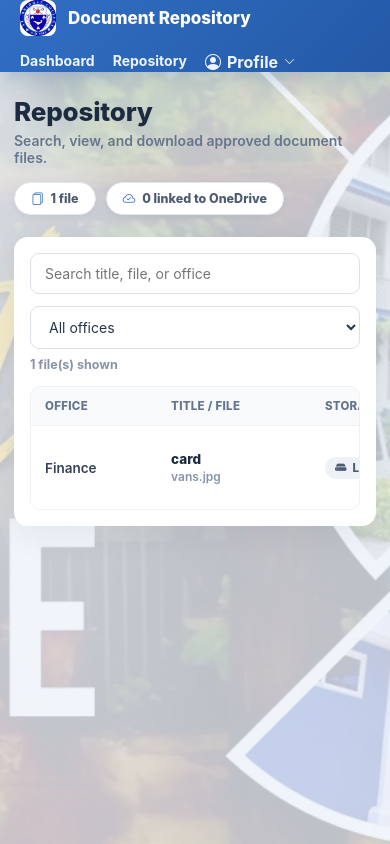
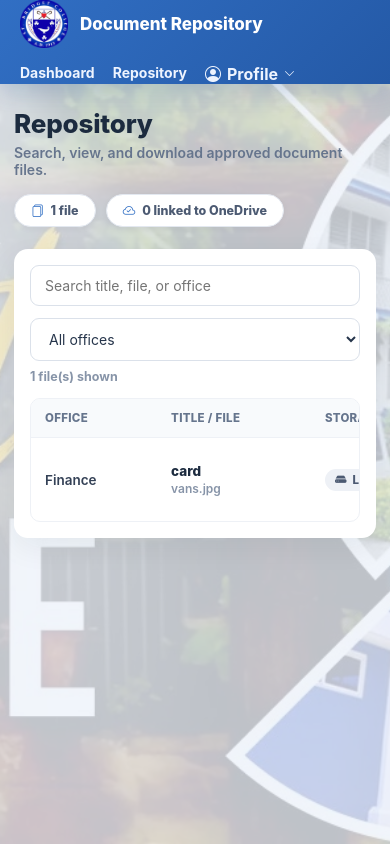
Before and after one commit to AdrianBalmes/qualityassurancesystem---php-system, a PHP site: page /repository.php in a window 390 px wide. Run offline with PHP 8.4, Linux system fonts and the light colour scheme; a user stored in the database is signed in; data comes from the database, SQL or seed files in the repository.

Commit message:
Drop the white box behind the crest and enlarge it
The brand slot framed the logo in a white rounded square, which the
transparent PNG no longer needs. The crest now sits directly on the blue
bar at 48px, up from 38 (40px on small screens, up from 32).

Co-Authored-By: Claude Opus 5 <noreply@anthropic.com>

```diff
--- a/activity_log.php
+++ b/activity_log.php
@@ -155,7 +155,7 @@ body{margin:0;background:#eef3fb;color:#344156;font-family:Arial,Helvetica,sans-
 .topbar{background:linear-gradient(135deg,#316fc4,#2459a6);color:#fff;box-shadow:0 8px 20px rgba(44,93,165,.2)}
 .nav-wrap{max-width:1680px;margin:auto;min-height:74px;padding:0 clamp(14px,2vw,32px);display:flex;align-items:center;justify-content:space-between;gap:18px}
 .brand{display:flex;align-items:center;gap:14px;font-size:22px;font-weight:800}
-.brand-icon{width:38px;height:38px;border-radius:8px;background:#fff;color:#316fc4;display:grid;place-items:center}
+.brand-icon{width:48px;height:48px;display:grid;place-items:center;flex-shrink:0}
 .nav-links{display:flex;gap:20px;flex-wrap:wrap;align-items:center}
 .nav-links a{color:#eef4ff;text-decoration:none;font-weight:700}
 .dashboard{max-width:1680px;margin:26px auto 42px;padding:0 clamp(14px,2vw,32px)}
@@ -191,7 +191,7 @@ body{margin:0;background:#eef3fb;color:#344156;font-family:Arial,Helvetica,sans-
 </head>
 <body>
 <?php render_page_background(); ?>
-<header class="topbar"><div class="nav-wrap"><div class="brand"><span class="brand-icon"><img src="assets/sbc-logo.png" alt="St. Bridget College" style="width:100%;height:100%;object-fit:contain;border-radius:inherit"></span><?php sc_span($siteContent, 'home.brand', 'SBC Quality Assurance Electronic Documentation Dashboard'); ?></div><nav class="nav-links"><a href="home.php">Home</a><a href="repository.php">Repository</a><a href="activity_log.php">Activity Log</a><a href="manage_users.php">Users</a><?php render_profile_dropdown('admin_profile.php', 'Admin Profile'); ?></nav></div></header>
+<header class="topbar"><div class="nav-wrap"><div class="brand"><span class="brand-icon"><img src="assets/sbc-logo.png" alt="St. Bridget College" style="width:100%;height:100%;object-fit:contain"></span><?php sc_span($siteContent, 'home.brand', 'SBC Quality Assurance Electronic Documentation Dashboard'); ?></div><nav class="nav-links"><a href="home.php">Home</a><a href="repository.php">Repository</a><a href="activity_log.php">Activity Log</a><a href="manage_users.php">Users</a><?php render_profile_dropdown('admin_profile.php', 'Admin Profile'); ?></nav></div></header>
 <main class="dashboard">
 <section class="panel panel-pad">
     <h2 class="panel-title"><i class="bi bi-clock-history"></i> Activity Log</h2>
--- a/manage_users.php
+++ b/manage_users.php
@@ -110,7 +110,7 @@ body{margin:0;background:#eef3fb;color:#344156;font-family:Arial,Helvetica,sans-
 .topbar{background:linear-gradient(135deg,#316fc4,#2459a6);color:#fff;box-shadow:0 8px 20px rgba(44,93,165,.2)}
 .nav-wrap{max-width:1680px;margin:auto;min-height:74px;padding:0 clamp(14px,2vw,32px);display:flex;align-items:center;justify-content:space-between;gap:18px}
 .brand{display:flex;align-items:center;gap:14px;font-size:22px;font-weight:800}
-.brand-icon{width:38px;height:38px;border-radius:8px;background:#fff;color:#316fc4;display:grid;place-items:center}
+.brand-icon{width:48px;height:48px;display:grid;place-items:center;flex-shrink:0}
 .nav-links{display:flex;gap:20px;flex-wrap:wrap;align-items:center}
 .nav-links a{color:#eef4ff;text-decoration:none;font-weight:700}
 .page{max-width:1680px;margin:26px auto 42px;padding:0 clamp(14px,2vw,32px)}
@@ -148,7 +148,7 @@ body{margin:0;background:#eef3fb;color:#344156;font-family:Arial,Helvetica,sans-
 </head>
 <body>
 <?php render_page_background(); ?>
-<header class="topbar"><div class="nav-wrap"><div class="brand"><span class="brand-icon"><img src="assets/sbc-logo.png" alt="St. Bridget College" style="width:100%;height:100%;object-fit:contain;border-radius:inherit"></span><span>User Accounts</span></div><nav class="nav-links"><a href="home.php">Home</a><a href="repository.php">Repository</a><a href="activity_log.php">Activity Log</a><a href="manage_users.php">Users</a><?php render_profile_dropdown('admin_profile.php', 'Admin Profile'); ?></nav></div></header>
+<header class="topbar"><div class="nav-wrap"><div class="brand"><span class="brand-icon"><img src="assets/sbc-logo.png" alt="St. Bridget College" style="width:100%;height:100%;object-fit:contain"></span><span>User Accounts</span></div><nav class="nav-links"><a href="home.php">Home</a><a href="repository.php">Repository</a><a href="activity_log.php">Activity Log</a><a href="manage_users.php">Users</a><?php render_profile_dropdown('admin_profile.php', 'Admin Profile'); ?></nav></div></header>
 
 <main class="page">
     <h1 class="page-title">User Accounts</h1>
--- a/office_dashboard.php
+++ b/office_dashboard.php
@@ -179,7 +179,7 @@ body{margin:0;background:#f1f5fb;color:#344156;font-family:Arial,Helvetica,sans-
 .topbar{background:linear-gradient(135deg,#316fc4,#2459a6);color:#fff;box-shadow:0 8px 20px rgba(44,93,165,.2)}
 .nav-wrap{max-width:1680px;margin:auto;min-height:74px;padding:0 clamp(14px,2vw,32px);display:flex;align-items:center;justify-content:space-between;gap:18px}
 .brand{display:flex;align-items:center;gap:14px;font-size:22px;font-weight:800}
-.brand-icon{width:38px;height:38px;border-radius:8px;background:#fff;color:#316fc4;display:grid;place-items:center}
+.brand-icon{width:48px;height:48px;display:grid;place-items:center;flex-shrink:0}
 .nav-links{display:flex;align-items:center;gap:18px;flex-wrap:wrap}
 .nav-links a,.nav-links button{color:#eef4ff;text-decoration:none;font-weight:700;background:none;border:0;padding:0}
 .nav-dropdown-toggle{display:inline-flex;align-items:center;gap:6px;cursor:pointer}
@@ -247,14 +247,14 @@ img,canvas,svg{max-width:100%}
 @media(max-width:1100px){.charts-grid{grid-template-columns:1fr}}
 @media(max-width:900px){.nav-wrap{flex-direction:column;align-items:flex-start;padding:14px 18px}.page-head{align-items:flex-start;flex-direction:column}}
 @media(max-width:620px){.brand{font-size:18px}}
-@media(max-width:480px){.page{padding:0 10px;margin:16px auto 28px}.panel-pad{padding:12px}.panel-title{font-size:15px}.page-title{font-size:20px}.brand{font-size:15px;gap:8px}.brand-icon{width:32px;height:32px;font-size:15px}.nav-links{gap:12px;font-size:13px}}
+@media(max-width:480px){.page{padding:0 10px;margin:16px auto 28px}.panel-pad{padding:12px}.panel-title{font-size:15px}.page-title{font-size:20px}.brand{font-size:15px;gap:8px}.brand-icon{width:40px;height:40px}.nav-links{gap:12px;font-size:13px}}
 </style>
 </head>
 <body>
 <?php render_page_background(); ?>
 <header class="topbar">
     <div class="nav-wrap">
-        <div class="brand"><span class="brand-icon"><img src="assets/sbc-logo.png" alt="St. Bridget College" style="width:100%;height:100%;object-fit:contain;border-radius:inherit"></span><?php sc_span($siteContent, 'office.brand', 'SBC Quality Assurance Electronic Documentation'); ?></div>
+        <div class="brand"><span class="brand-icon"><img src="assets/sbc-logo.png" alt="St. Bridget College" style="width:100%;height:100%;object-fit:contain"></span><?php sc_span($siteContent, 'office.brand', 'SBC Quality Assurance Electronic Documentation'); ?></div>
         <nav class="nav-links">
             <a href="<?php echo htmlspecialchars($officeDashboardUrl, ENT_QUOTES); ?>">Dashboard</a>
             <a href="repository.php">Repository</a>
--- a/repository.php
+++ b/repository.php
@@ -80,7 +80,7 @@ body{margin:0;background:#f4f6f9;color:#26354b;font-family:-apple-system,BlinkMa
 .topbar{background:linear-gradient(135deg,#316fc4,#2459a6);color:#fff;box-shadow:0 8px 20px rgba(44,93,165,.2)}
 .nav-wrap{max-width:1240px;margin:auto;min-height:70px;padding:0 20px;display:flex;align-items:center;justify-content:space-between;gap:16px;flex-wrap:wrap}
 .brand{display:flex;align-items:center;gap:12px;font-size:19px;font-weight:800}
-.brand-icon{width:36px;height:36px;border-radius:8px;background:#fff;color:#316fc4;display:grid;place-items:center}
+.brand-icon{width:48px;height:48px;display:grid;place-items:center;flex-shrink:0}
 .nav-links{display:flex;gap:18px;flex-wrap:wrap}
 .nav-links a{color:#eef4ff;text-decoration:none;font-weight:700;font-size:14px}
 .nav-links a:hover{text-decoration:underline}
@@ -136,7 +136,7 @@ body{margin:0;background:#f4f6f9;color:#26354b;font-family:-apple-system,BlinkMa
 <?php render_page_background(); ?>
 <header class="topbar">
     <div class="nav-wrap">
-        <div class="brand"><span class="brand-icon"><img src="assets/sbc-logo.png" alt="St. Bridget College" style="width:100%;height:100%;object-fit:contain;border-radius:inherit"></span><span>Document Repository</span></div>
+        <div class="brand"><span class="brand-icon"><img src="assets/sbc-logo.png" alt="St. Bridget College" style="width:100%;height:100%;object-fit:contain"></span><span>Document Repository</span></div>
         <nav class="nav-links">
             <a href="<?php echo $isAdmin ? 'home.php' : 'office_dashboard.php'; ?>">Dashboard</a>
             <a href="repository.php">Repository</a>
```
Also changed, not shown: admin_profile.php (+2 -2 lines), home.php (+2 -2 lines), office_profile.php (+2 -2 lines), view_document.php (+2 -2 lines).
